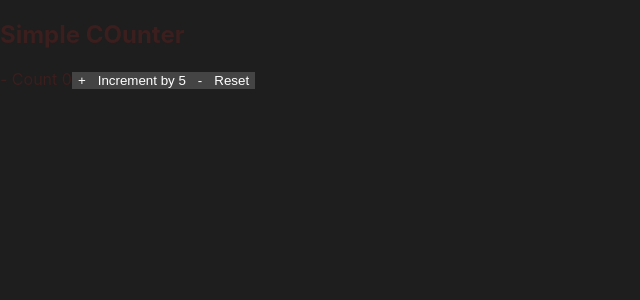
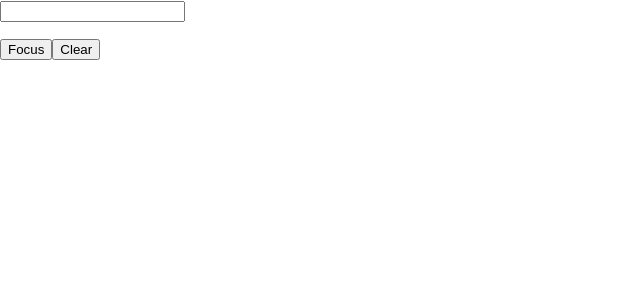
Before and after one commit to Harish-port/ReactJs_Concepts_Interview_Prep, a React (Create React App) app in the folder reactjs-coding-prep/: page / in a window 1280 px wide. Shown: the top 300 px of the page, without its empty margins (0-640 px from the left). Built offline with nearby package versions, Linux system fonts and the light colour scheme.

Commit message:
merge changes

```diff
--- a/reactjs-coding-prep/src/App.js
+++ b/reactjs-coding-prep/src/App.js
@@ -1,14 +1,17 @@
-import "./App.css";
-import React from "react";
-import UseRefHook from "./Hooks/useRef";
-import Counter from "./Hooks/useReducer";
+// import "./App.css";
+import React, { useRef } from "react";
+import UseImperativeHook from "./Hooks/useImperativeHandle";
 function App() {
+  const fancyInputRef = useRef();
   return (
     <>
       <div className="App">
-        <Counter />
+        <UseImperativeHook ref={fancyInputRef}/>
+        <button onClick={() => fancyInputRef.current.focus()}>Focus</button>
+        <button onClick={() => fancyInputRef.current.clear()}>Clear</button>
       </div>
     </>
   );
 }
+
 export default App;
--- /dev/null
+++ b/reactjs-coding-prep/src/Hooks/useImperativeHandle.js
@@ -0,0 +1,38 @@
+// useImperativeHandle hook lets you customize the handle exposed as a ref
+
+// usage ---
+// Exposing a custom ref handle to the parent component;
+
+
+///Lets create a fancyinput for understanding;
+import React, { useImperativeHandle, useRef, useState, forwardRef } from 'react';
+
+// Use forwardRef to pass ref properly
+const UseImperativeHook = forwardRef((props, ref) => {
+    const [inputValue, setInputValue] = useState("");
+    const inputRef = useRef(null);
+
+    useImperativeHandle(ref, () => ({
+        focus: () => {
+            inputRef.current.focus();
+        },
+        clear: () => {
+            setInputValue("");  // This will also clear the state
+            inputRef.current.value = ""; // Clears the input field
+        }
+    }));
+
+    return (
+        <div>
+            <input
+                type="text"
+                value={inputValue}
+                onChange={(e) => setInputValue(e.target.value)}
+                ref={inputRef}
+            />
+            <p>{inputValue}</p>
+        </div>
+    );
+});
+
+export default UseImperativeHook;
--- a/reactjs-coding-prep/src/Hooks/useRef.jsx
+++ b/reactjs-coding-prep/src/Hooks/useRef.jsx
@@ -1,7 +1,7 @@
 // Purpose: Stores a mutable reference that persists across renders without causing re-renders.
 
 // Use Case: Accessing DOM elements, persisting values without re-render.
-
+// Note: Starting with React 19, ref is available as a prop. In React 18 and earlier, it was necessary to get the ref from forwardRef.
 import React, { useEffect, useRef, useState } from 'react'
 import ThemeSwitcher from './ContextAPI/themeSwitcher';
 
```
